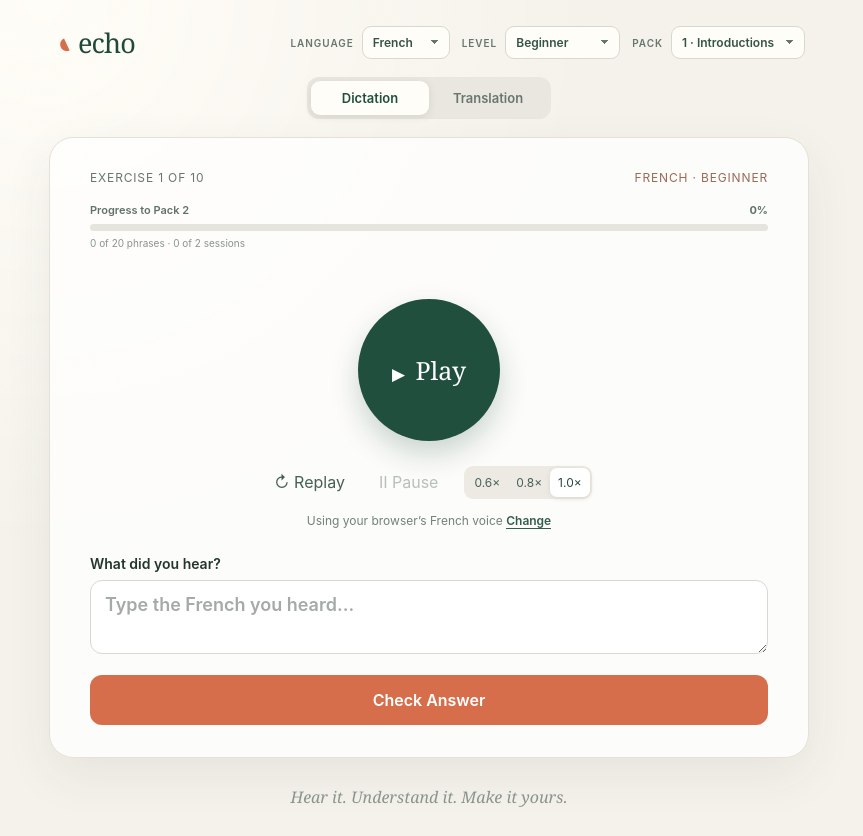
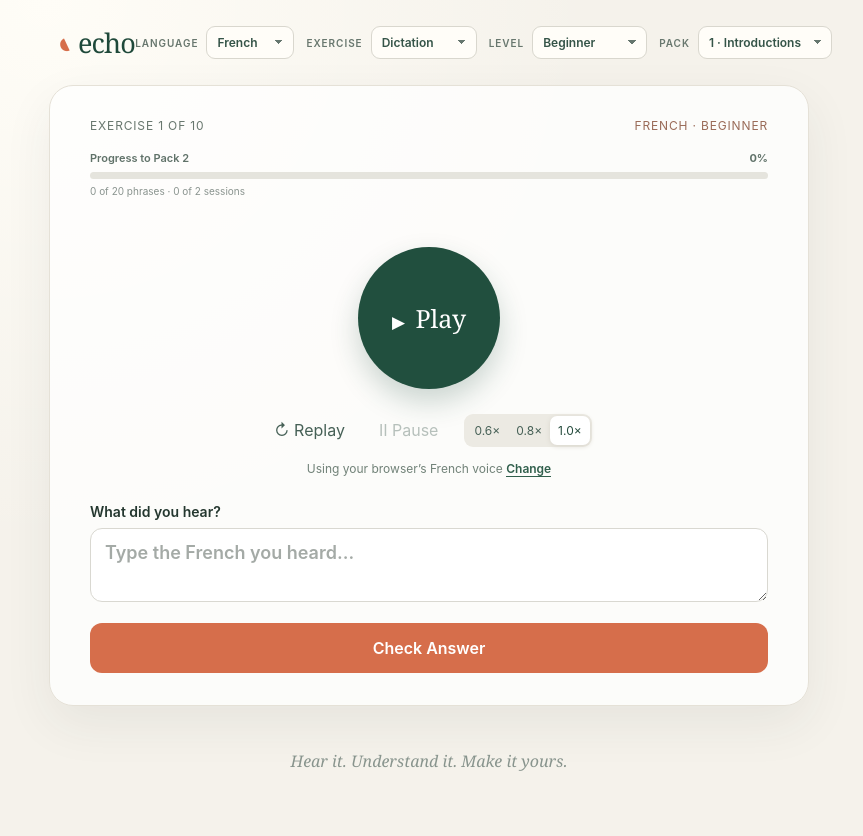
Before and after one commit to jimtronic/echo, a React (Vite) app: page / in a window 1280 px wide. Shown: the whole page, without its empty margins (211-1074 px from the left). After the commit the page ends 800 px from the top, so only its background shows below. Built offline with nearby package versions, Linux system fonts and the light colour scheme.

Commit message:
Move exercise mode to top dropdown

```diff
--- a/src/App.tsx
+++ b/src/App.tsx
@@ -213,6 +213,11 @@ export default function App() {
           <option value="es">Spanish</option>
           <option value="de">German</option>
         </select>
+      </label><label className="level-picker">Exercise
+        <select value={mode} onChange={(event) => changeMode(event.target.value as ExerciseMode)}>
+          <option value="dictation">Dictation</option>
+          <option value="translation">Translation</option>
+        </select>
       </label><label className="level-picker">Level
         <select value={level} onChange={(event) => changeLevel(event.target.value as LevelChoice)}>
           <option value="mixed">Mixed</option>
@@ -229,10 +234,6 @@ export default function App() {
         </select>
       </label>}</div>
     </nav>
-    <div className="mode-switch" aria-label="Exercise mode">
-      <button type="button" className={mode === 'dictation' ? 'selected' : ''} aria-pressed={mode === 'dictation'} onClick={() => changeMode('dictation')}>Dictation</button>
-      <button type="button" className={mode === 'translation' ? 'selected' : ''} aria-pressed={mode === 'translation'} onClick={() => changeMode('translation')}>Translation</button>
-    </div>
     {finished ? <main className="card summary">
       <p className="eyebrow">Session complete</p><h1>Nice listening.</h1><p className="summary-copy">Take a breath. Notice what felt clearer on the second listen. Your next session will use the {level} {language === 'es' ? 'Spanish' : language === 'de' ? 'German' : 'French'} phrase collection.</p>
       {language === 'fr' && level === 'beginner' && <p className="course-progress">Pack {packOrder} · {currentPackSeen} of 25 encountered · {currentPackSessions} sessions<br />{packOrder < 4 ? (progress.unlockedPack > packOrder ? `Pack ${packOrder + 1} is unlocked.` : `Encounter 20 phrases across two sessions to unlock Pack ${packOrder + 1}.`) : 'You have reached the newest available pack.'}</p>}
--- a/src/styles.css
+++ b/src/styles.css
@@ -11,9 +11,6 @@ nav { display: flex; align-items: center; justify-content: space-between; paddin
 .session-pickers { display: flex; align-items: center; gap: 12px; }
 .level-picker select { appearance: none; border: 1px solid #d9d7ce; border-radius: 9px; color: #355448; background: #fffdf8; padding: 8px 29px 8px 10px; font: 600 12px -apple-system, BlinkMacSystemFont, 'Segoe UI', sans-serif; background-image: linear-gradient(45deg, transparent 50%, #65766e 50%), linear-gradient(135deg, #65766e 50%, transparent 50%); background-position: calc(100% - 14px) 13px, calc(100% - 10px) 13px; background-size: 4px 4px, 4px 4px; background-repeat: no-repeat; }
 .level-picker select:focus { outline: 2px solid rgba(58,109,88,.2); outline-offset: 1px; }
-.mode-switch { align-self: center; display: flex; margin: -8px 0 18px; padding: 4px; border-radius: 12px; background: #e9e7df; }
-.mode-switch button { min-width: 118px; border: 0; border-radius: 9px; padding: 9px 14px; color: #68776e; background: transparent; font-size: 13px; font-weight: 600; }
-.mode-switch button.selected { color: #214f3e; background: #fffdf8; box-shadow: 0 2px 8px rgba(48,61,53,.1); }
 .card { background: rgba(255,255,255,.76); border: 1px solid #e5e1d7; border-radius: 24px; padding: 22px; box-shadow: 0 18px 50px rgba(48, 61, 53, .07); }
 .exercise-header { display: flex; justify-content: space-between; color: #68776e; font-size: 12px; letter-spacing: .07em; text-transform: uppercase; }
 .unlock-progress { margin-top: 18px; }
```
